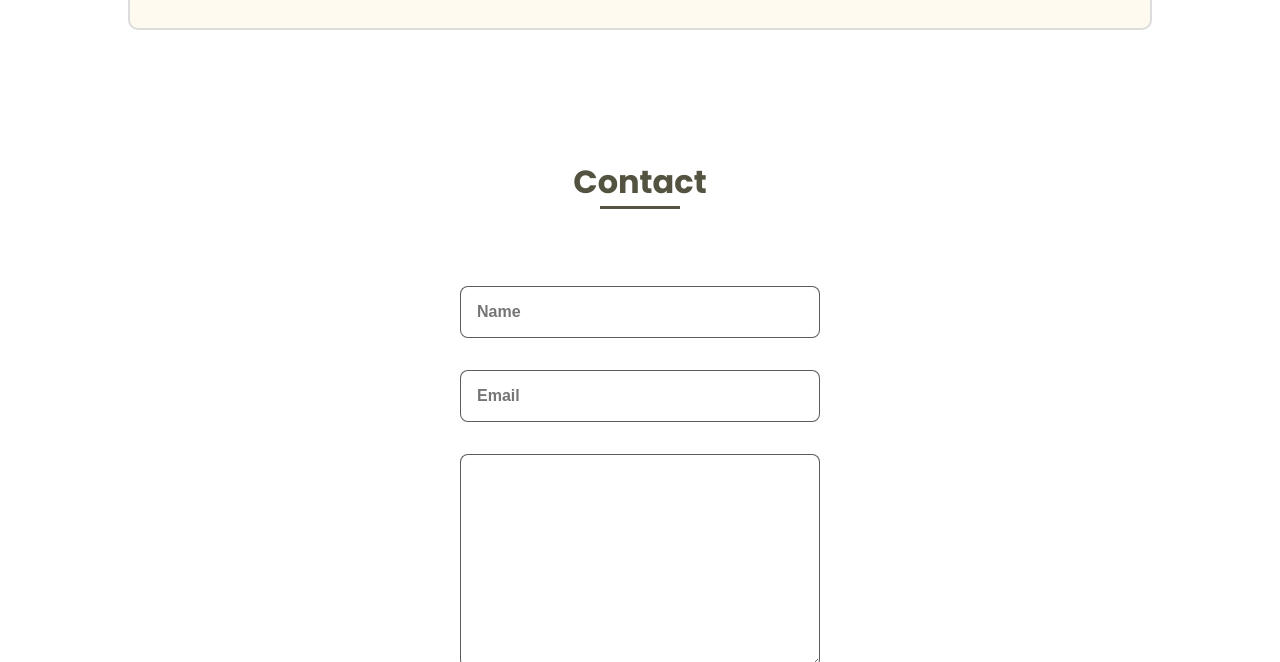
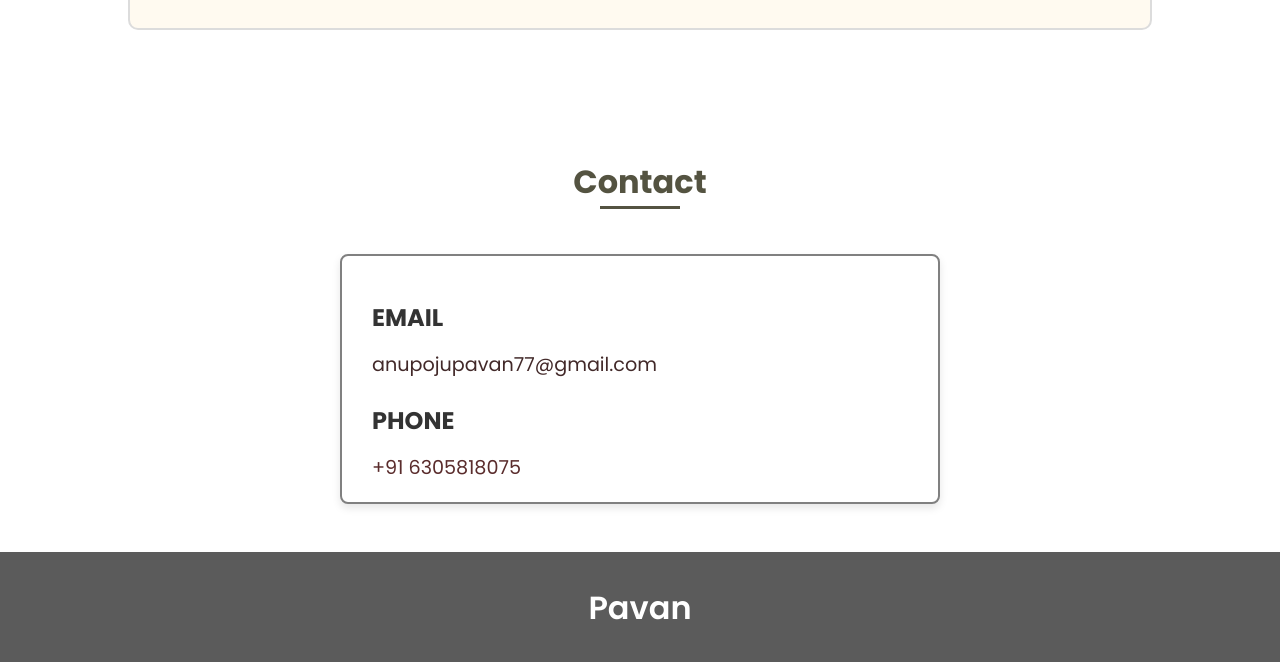
Before and after one commit to pavananupoju/mynewportfolio, a plain HTML site: page index.html in a window 1280 px wide. Shown: the part 3204-3866 px from the top of the page. Drawn offline with nearby package versions, Linux system fonts and the light colour scheme; a script that the page names is missing.

Commit message:
Update index.html
contact

```diff
--- a/index.html
+++ b/index.html
@@ -198,20 +198,25 @@
 </section>
 
 
-            </section>
+    <section class="contact section" id="contact">
+        <h2 class="section-title">Contact</h2>
 
-            <section class="contact section" id="contact">
-                <h2 class="section-title">Contact</h2>
+        <div class="contact__container" style="display: flex; flex-direction: column; align-items: center; max-width: 100%; padding: 0 15px;">
+            <div class="contact__info" style="background-color: rgb(255, 255, 255); padding: 20px 30px; border-radius: 8px; box-shadow: 0 4px 8px rgba(0, 0, 0, 0.1); width: 100%; max-width: 600px; margin: 0 auto; border: 2px solid gray;">
+                <h3 class="contact__subtitle" style="font-size: 1.5rem; color: #333; margin-bottom: 15px; text-transform: uppercase;">Email</h3>
+                <span class="contact__text" style="font-size: 1.2rem; color:rgb(66, 41, 41) ; display: block; margin-bottom: 20px;">anupojupavan77@gmail.com</span>
 
-                <div class="contact__container bd-grid">
-                    <form action="" class="contact__form">
-                        <input type="text" placeholder="Name" class="contact__input">
-                        <input type="mail" placeholder="Email" class="contact__input">
-                        <textarea name="" id="" cols="0" rows="10" class="contact__input"></textarea>
-                        <input type="button" value="Submit" class="contact__button button">
-                    </form>
-                </div>
-            </section>
+                <h3 class="contact__subtitle" style="font-size: 1.5rem; color: #333; margin-bottom: 15px; text-transform: uppercase;">Phone</h3>
+                <span class="contact__text" style="font-size: 1.2rem; color:rgb(90, 44, 44)">+91 6305818075</span>
+            </div>
+        </div>
+    </section>
+
+</section>
+
+
+
+
         </main>
 
         <!--===== FOOTER =====-->
```
